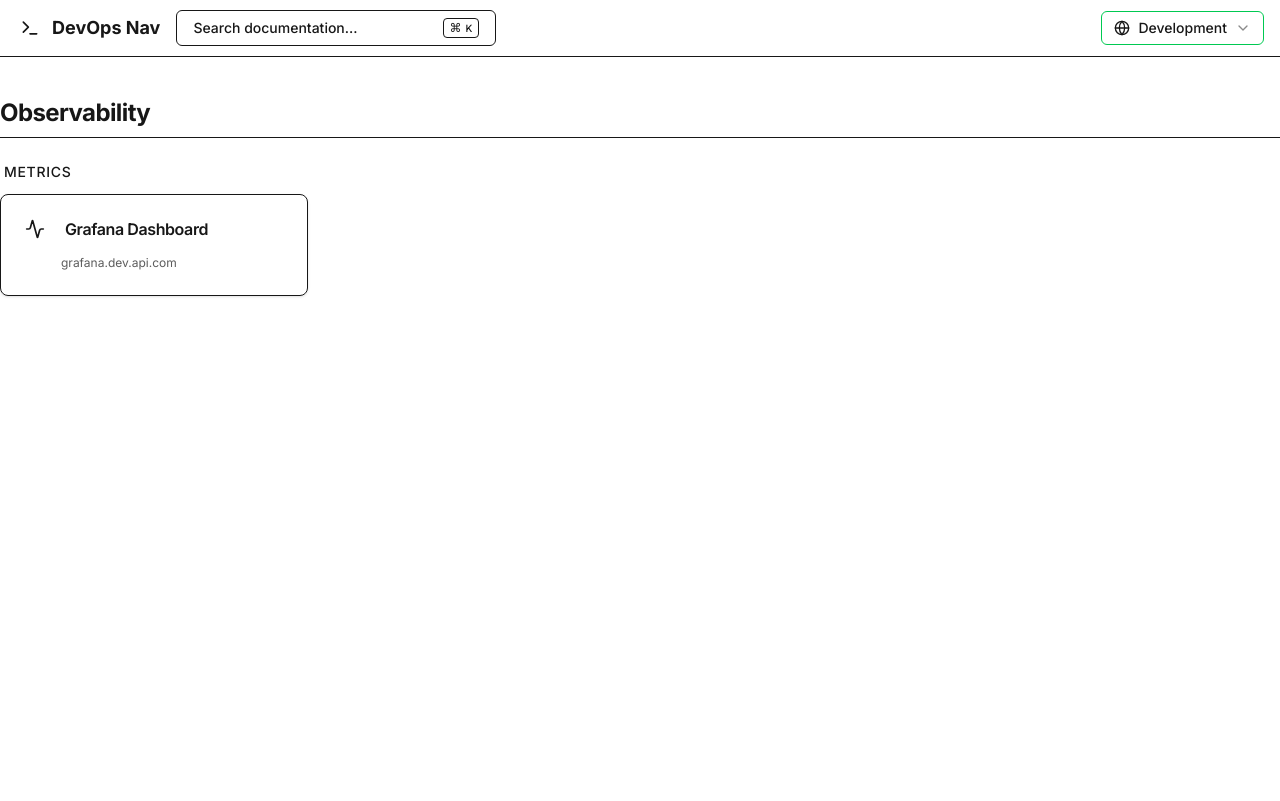
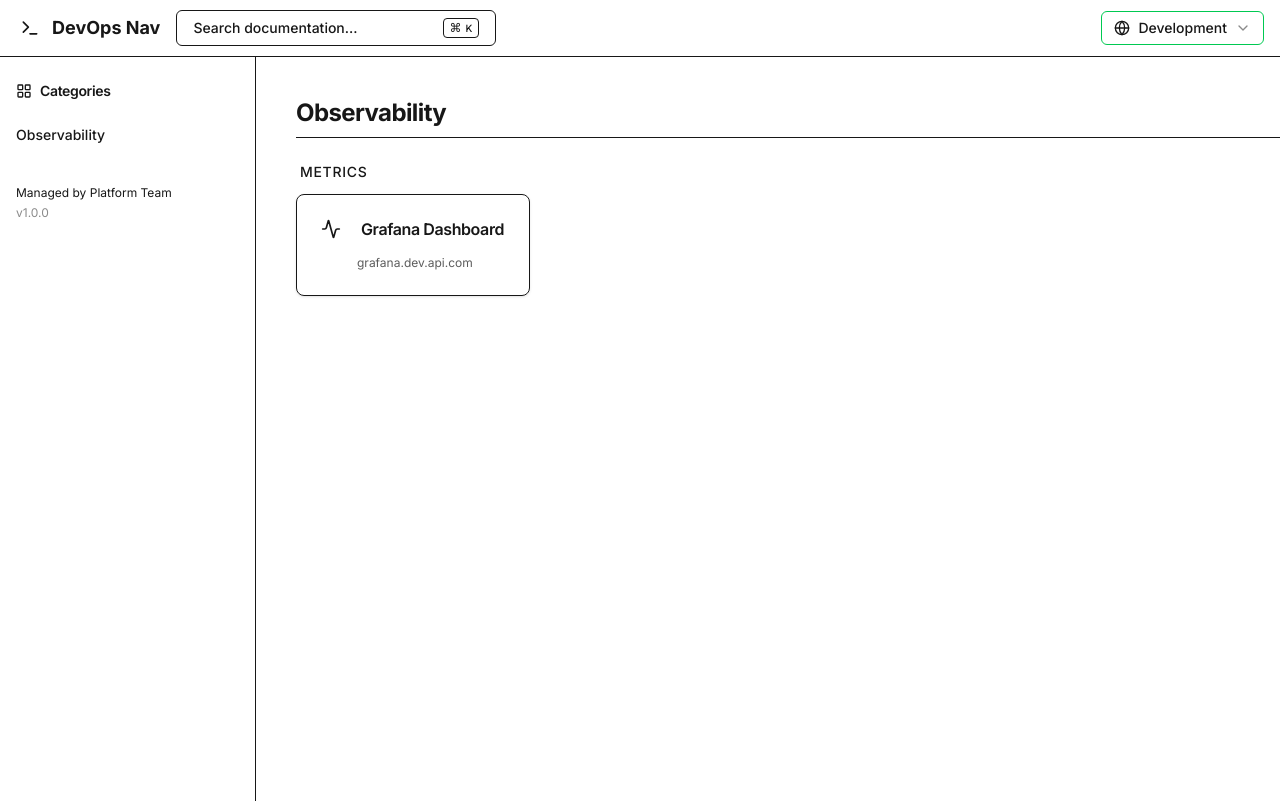
Before and after one commit to sz9751210/devops-navstation, a Next.js app: page / in a window 1280 px wide. Built offline with nearby package versions, Linux system fonts and the light colour scheme.

Commit message:
完善導航體驗

```diff
--- a/src/app/layout.tsx
+++ b/src/app/layout.tsx
@@ -2,6 +2,8 @@ import type { Metadata } from "next";
 import { Inter } from "next/font/google";
 import "./globals.css";
 import { TopBar } from "@/components/layout/TopBar";
+import { Sidebar } from "@/components/layout/Sidebar";
+import { CommandMenu } from "@/components/dashboard/CommandMenu"; // 這是下一步要做的，先寫好
 
 const inter = Inter({ subsets: ["latin"] });
 
@@ -22,10 +24,21 @@ export default function RootLayout({
         {/* 1. Top Navigation */}
         <TopBar />
 
-        {/* 2. Main Content Area */}
-        <main className="flex-1 container py-6">
-          {children}
-        </main>
+        {/* 主要佈局容器：Flex Row */}
+        <div className="flex-1 container flex items-start gap-6 md:gap-10">
+
+          {/* 左側：Sidebar */}
+          <Sidebar />
+
+          {/* 右側：主內容 */}
+          <main className="flex-1 py-6 min-w-0">
+            {children}
+          </main>
+        </div>
+
+        {/* 全域搜尋組件 (掛載在最外層即可) */}
+        <CommandMenu />
+
       </body>
     </html>
   );
--- /dev/null
+++ b/src/components/dashboard/CommandMenu.tsx
@@ -0,0 +1,106 @@
+'use client';
+
+import * as React from 'react';
+import { CommandDialog, CommandEmpty, CommandGroup, CommandInput, CommandItem, CommandList } from 'cmdk';
+import { useNavStore } from '@/lib/store';
+import { resolveUrl, isLinkVisible } from '@/lib/url-resolver';
+import { DynamicIcon } from '@/components/ui/DynamicIcon';
+import { Search } from 'lucide-react';
+import { useEffect, useState } from 'react';
+
+// 簡單的樣式包裝 (為了配合 Tailwind dark mode)
+// cmdk 預設沒有樣式，這些 class 讓它看起來像 VS Code / Raycast
+const commandDialogClass = "fixed inset-0 z-50 flex items-start justify-center pt-[20vh] bg-background/80 backdrop-blur-sm p-4";
+const commandContentClass = "w-full max-w-lg rounded-xl border bg-popover text-popover-foreground shadow-2xl overflow-hidden";
+
+export function CommandMenu() {
+  const { config, isSearchOpen, setSearchOpen, getCurrentEnv } = useNavStore();
+
+  // 為了避免 Hydration Mismatch，我們確保只在 Client 端渲染
+  const [mounted, setMounted] = useState(false);
+  useEffect(() => setMounted(true), []);
+
+  // 監聽鍵盤快捷鍵 (Cmd+K / Ctrl+K)
+  useEffect(() => {
+    const down = (e: KeyboardEvent) => {
+      if (e.key === 'k' && (e.metaKey || e.ctrlKey)) {
+        e.preventDefault();
+        setSearchOpen(!isSearchOpen); // Toggle
+      }
+    };
+    document.addEventListener('keydown', down);
+    return () => document.removeEventListener('keydown', down);
+  }, [isSearchOpen, setSearchOpen]);
+
+  if (!mounted) return null;
+
+  const currentEnv = getCurrentEnv();
+
+  // 執行跳轉
+  const runCommand = (urlTemplate: string) => {
+    const url = resolveUrl(urlTemplate, currentEnv);
+    window.open(url, '_blank');
+    setSearchOpen(false);
+  };
+
+  return (
+    <CommandDialog
+      open={isSearchOpen}
+      onOpenChange={setSearchOpen}
+      label="Global Search"
+    >
+      {/* 注意：cmdk 的 class 需要在 global css 設定，
+        或是直接使用它的 components 並用 className 覆寫。
+        這裡我們為了簡便，使用 inline style 或者簡單的 div 包裝，
+        正規作法是在 components/ui/command.tsx 封裝 shadcn/ui 風格。
+
+        下面是簡化版實作，為了讓你在沒有 shadcn 的情況下也能跑起來：
+      */}
+      <div className={commandDialogClass} onClick={(e) => {
+          if(e.target === e.currentTarget) setSearchOpen(false)
+      }}>
+        <div className={commandContentClass}>
+            <div className="flex items-center border-b px-3">
+                <Search className="mr-2 h-4 w-4 shrink-0 opacity-50" />
+                <CommandInput
+                    placeholder="Search tools, docs, and links..."
+                    className="flex h-11 w-full rounded-md bg-transparent py-3 text-sm outline-none placeholder:text-muted-foreground disabled:cursor-not-allowed disabled:opacity-50"
+                />
+            </div>
+
+            <CommandList className="max-h-[300px] overflow-y-auto overflow-x-hidden py-2 px-2">
+                <CommandEmpty className="py-6 text-center text-sm">No results found.</CommandEmpty>
+
+                {/* 扁平化資料結構進行搜尋 */}
+                {config.categories.map((category) => (
+                    <CommandGroup key={category.id} heading={category.title} className="text-xs font-medium text-muted-foreground px-2 py-1.5">
+                        {category.groups.flatMap(group =>
+                            group.items
+                                .filter(item => isLinkVisible(item, currentEnv.id))
+                                .map(item => (
+                                    <CommandItem
+                                        key={item.id}
+                                        value={`${category.title} ${item.title} ${item.description}`} // 搜尋關鍵字
+                                        onSelect={() => runCommand(item.urlTemplate)}
+                                        className="relative flex cursor-default select-none items-center rounded-sm px-2 py-1.5 text-sm outline-none aria-selected:bg-accent aria-selected:text-accent-foreground data-[disabled]:pointer-events-none data-[disabled]:opacity-50 cursor-pointer"
+                                    >
+                                        <div className="mr-2 flex h-4 w-4 items-center justify-center">
+                                            <DynamicIcon name={item.icon || 'Link'} className="h-4 w-4" />
+                                        </div>
+                                        <span>{item.title}</span>
+                                        {item.description && (
+                                            <span className="ml-2 text-xs text-muted-foreground truncate max-w-[200px]">
+                                                — {item.description}
+                                            </span>
+                                        )}
+                                    </CommandItem>
+                                ))
+                        )}
+                    </CommandGroup>
+                ))}
+            </CommandList>
+        </div>
+      </div>
+    </CommandDialog>
+  );
+}
--- /dev/null
+++ b/src/components/layout/Sidebar.tsx
@@ -0,0 +1,52 @@
+'use client';
+
+import { useNavStore } from '@/lib/store';
+import { cn } from '@/lib/utils';
+import { LayoutGrid } from 'lucide-react';
+
+export function Sidebar() {
+  const { config } = useNavStore();
+  const { categories } = config;
+
+  // 處理點擊捲動 (平滑捲動)
+  const scrollToCategory = (e: React.MouseEvent<HTMLAnchorElement>, id: string) => {
+    e.preventDefault();
+    const element = document.getElementById(id);
+    if (element) {
+      // 減去 TopBar 的高度 (約 80px) 避免標題被遮住
+      const y = element.getBoundingClientRect().top + window.scrollY - 80;
+      window.scrollTo({ top: y, behavior: 'smooth' });
+    }
+  };
+
+  return (
+    <aside className="hidden md:block w-64 shrink-0 border-r bg-background/50 h-[calc(100vh-3.5rem)] sticky top-14 overflow-y-auto py-6 pr-6">
+      <nav className="space-y-1">
+        <h4 className="mb-4 px-4 text-sm font-semibold tracking-tight text-muted-foreground flex items-center gap-2">
+           <LayoutGrid className="w-4 h-4" />
+           Categories
+        </h4>
+
+        {categories.map((category) => (
+          <a
+            key={category.id}
+            href={`#${category.id}`}
+            onClick={(e) => scrollToCategory(e, category.id)}
+            className={cn(
+              "block px-4 py-2 text-sm font-medium rounded-md transition-colors",
+              "hover:bg-accent hover:text-accent-foreground text-muted-foreground"
+            )}
+          >
+            {category.title}
+          </a>
+        ))}
+      </nav>
+
+      {/* 底部可以放一些連結，例如 Repo 連結或維護者資訊 */}
+      <div className="mt-8 px-4 text-xs text-muted-foreground">
+        <p>Managed by Platform Team</p>
+        <p className="mt-1 opacity-50">v1.0.0</p>
+      </div>
+    </aside>
+  );
+}
--- a/src/components/layout/TopBar.tsx
+++ b/src/components/layout/TopBar.tsx
@@ -2,8 +2,12 @@
 
 import { Terminal } from 'lucide-react';
 import { EnvironmentSwitcher } from '@/components/dashboard/EnvironmentSwitcher';
+import { useNavStore } from '@/lib/store';
 
 export function TopBar() {
+    // 2. 獲取 setSearchOpen Action
+    const setSearchOpen = useNavStore(state => state.setSearchOpen);
+
     return (
         <header className="sticky top-0 z-50 w-full border-b bg-background/95 backdrop-blur supports-[backdrop-filter]:bg-background/60">
             <div className="container flex h-14 items-center px-4">
@@ -17,7 +21,7 @@ export function TopBar() {
 
                 {/* Search Placeholder (我們稍後再做 Cmd+K) */}
                 <div className="flex-1 flex items-center justify-center md:justify-start">
-           <button className="inline-flex items-center whitespace-nowrap rounded-md text-sm font-medium ring-offset-background transition-colors focus-visible:outline-none focus-visible:ring-2 focus-visible:ring-ring focus-visible:ring-offset-2 border border-input bg-background hover:bg-accent hover:text-accent-foreground h-9 px-4 py-2 w-full md:w-[240px] lg:w-[320px] text-muted-foreground justify-between">
+                    <button onClick={() => setSearchOpen(true)} className="inline-flex items-center whitespace-nowrap rounded-md text-sm font-medium ring-offset-background transition-colors focus-visible:outline-none focus-visible:ring-2 focus-visible:ring-ring focus-visible:ring-offset-2 border border-input bg-background hover:bg-accent hover:text-accent-foreground h-9 px-4 py-2 w-full md:w-[240px] lg:w-[320px] text-muted-foreground justify-between">
                         <span>Search documentation...</span>
                         <kbd className="pointer-events-none inline-flex h-5 select-none items-center gap-1 rounded border bg-muted px-1.5 font-mono text-[10px] font-medium text-muted-foreground opacity-100">
                             <span className="text-xs">⌘</span>K
--- a/src/lib/store.ts
+++ b/src/lib/store.ts
@@ -11,9 +11,15 @@ interface NavState {
   currentEnvId: EnvironmentKey;
   searchQuery: string;
 
+  // [新增] 搜尋視窗狀態
+  isSearchOpen: boolean;
+
   // Actions
   setEnvironment: (id: EnvironmentKey) => void;
   setSearchQuery: (query: string) => void;
+
+  // [新增] 切換搜尋視窗
+  setSearchOpen: (isOpen: boolean) => void;
 
   // Selectors (Helpers)
   getCurrentEnv: () => Environment;
@@ -25,9 +31,15 @@ export const useNavStore = create<NavState>((set, get) => ({
   currentEnvId: 'dev', // 預設環境
   searchQuery: '',
 
+  // [新增] 預設關閉
+  isSearchOpen: false,
+
   // 2. Actions
   setEnvironment: (id) => set({ currentEnvId: id }),
   setSearchQuery: (query) => set({ searchQuery: query }),
+
+  // [新增] Action
+  setSearchOpen: (isOpen) => set({ isSearchOpen: isOpen }),
 
   // 3. Helper to get the full Environment object
   getCurrentEnv: () => {
```
Lines whose indentation alone changed are shown as unchanged.
